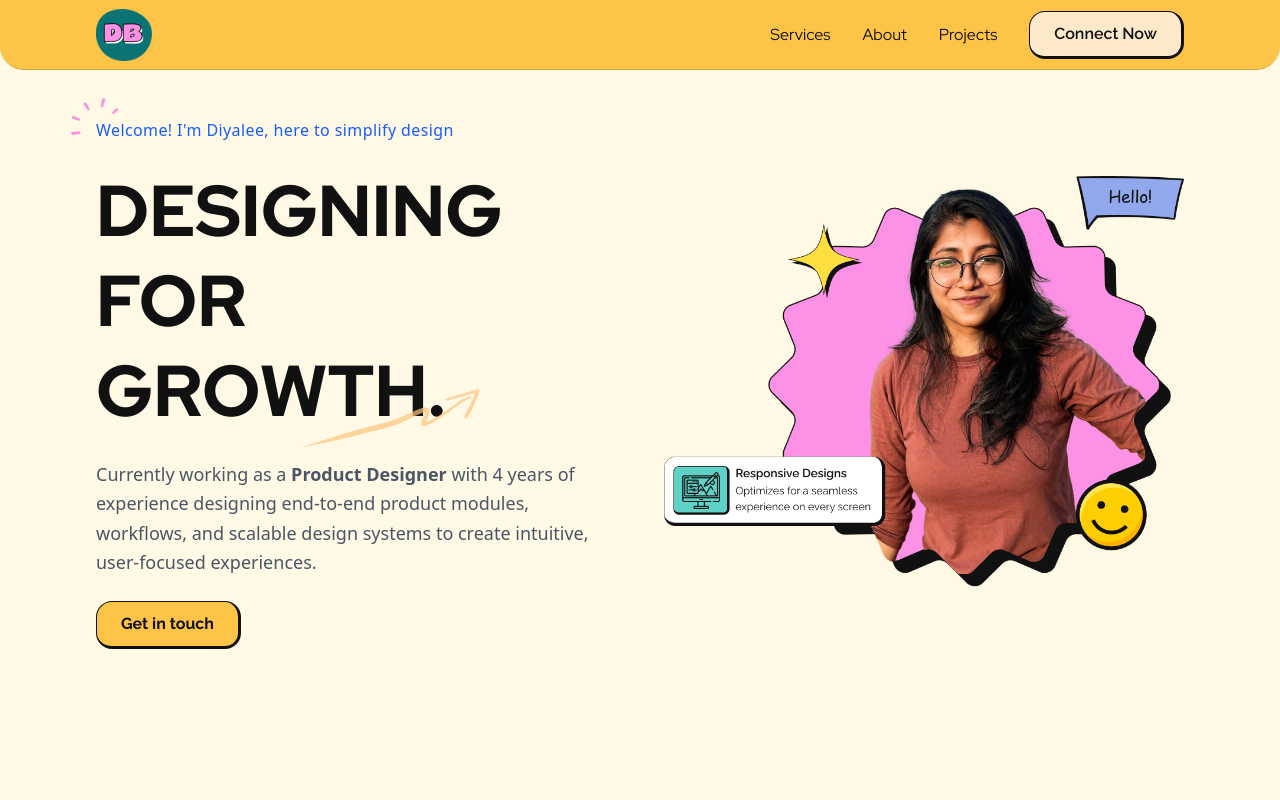
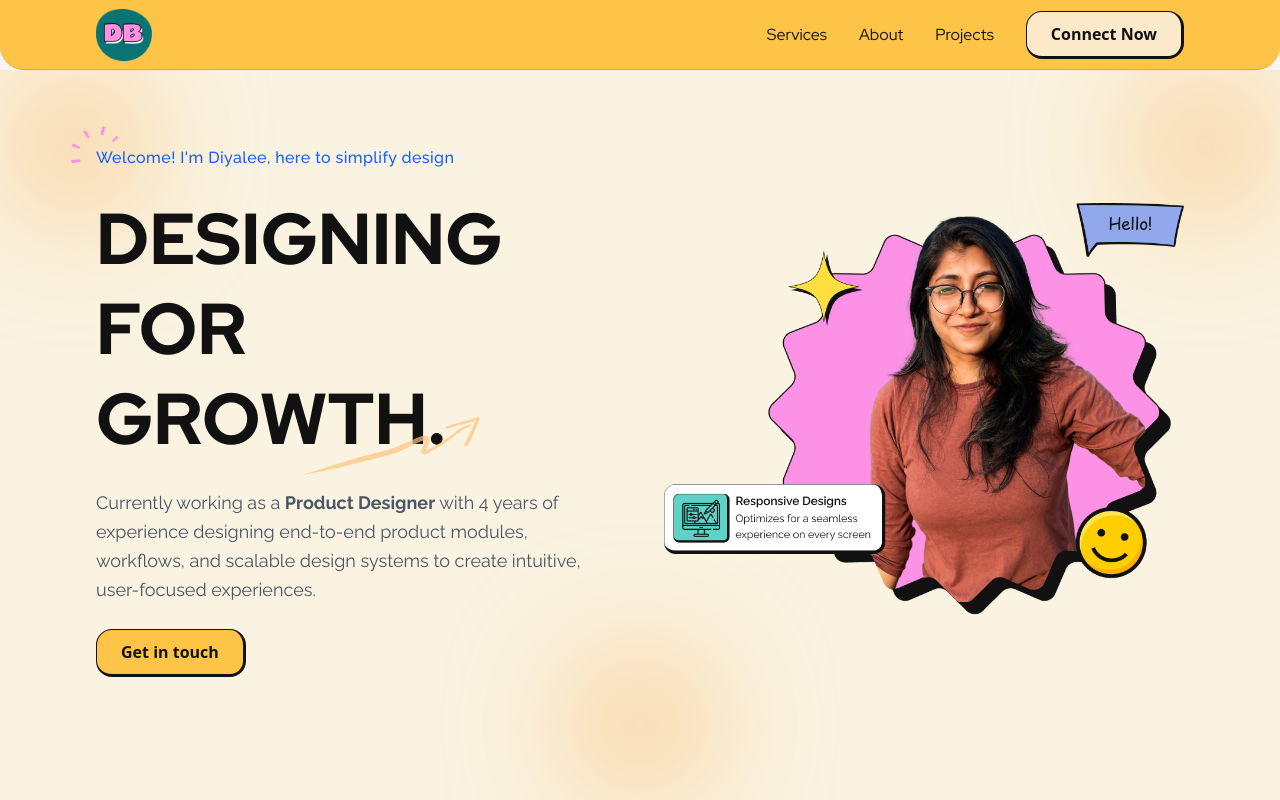
Before and after one commit to Viraj-10/diyalee-portfolio, a React (Vite) app: page / in a window 1280 px wide. Shown: the top 800 px of the page. Built offline with nearby package versions, Linux system fonts and the light colour scheme.

Commit message:
fix: hero section

```diff
--- a/src/App.tsx
+++ b/src/App.tsx
@@ -8,7 +8,7 @@ import { Contact } from './components/sections/Contact';
 
 function App() {
   return (
-    <div className="min-h-screen bg-cream font-sans text-dark overflow-x-hidden">
+    <div className="min-h-screen bg-primary font-sans text-dark overflow-x-hidden">
       <Header />
       <main>
         <Hero />
--- a/src/components/sections/Hero.tsx
+++ b/src/components/sections/Hero.tsx
@@ -7,11 +7,22 @@ import welcometopimage from "../../assets/welcome-top-image.svg"
 
 export const Hero: React.FC = () => {
     return (
-        <Section className="flex flex-col-reverse md:flex-row items-center justify-between gap-12 pt-12 pb-24">
+        <Section className="flex h-[calc(100vh-70px)] flex-col-reverse md:flex-row items-center justify-between gap-12 pt-12 pb-24 bg-secondary overflow-hidden relative">
+            {/* Background - Radial Gradient */}
+            <div className="absolute top-0 left-0 right-0 flex justify-between">
+                <div className="blurred-ellipse">
+                </div>
+                <div className="blurred-ellipse">
+                </div>
+            </div>
+            <div className="absolute bottom-0 left-0 right-0 flex justify-center">
+                <div className="blurred-ellipse">
+                </div>
+            </div>
             {/* Left Content */}
             <div className="flex-1 space-y-6">
                 <div className='relative'>
-                    <p className="text-blue-600 font-medium tracking-wide">
+                    <p className="text-blue-600 font-medium tracking-wide font-body-1">
                         Welcome! I'm Diyalee, here to simplify design
                     </p>
                     <img src={welcometopimage} className="absolute h-12 -top-[28px] -left-[35px]" alt="Welcome Top Image" />
--- a/src/index.css
+++ b/src/index.css
@@ -2,14 +2,14 @@
 
 @theme {
   --font-display: "Red Hat Display", sans-serif;
-    --font-body: "Raleway", sans-serif;
+  --font-body-1: "Raleway", sans-serif;
 
   --color-cream: #FFF9E5;
   --color-yellow: #FDC435;
   --color-yellow-hover: #E5B02A;
   --color-dark: #111111;
   --color-gray: #828282;
-
+  --color-primary: #F9F5F2;
   --color-accent-purple: #E7A5E5;
   --color-accent-blue: #A0D2EB;
   --color-accent-green: #D0F4DE;
@@ -20,6 +20,7 @@
   --color-header-border: #DAA93F;
   --color-btn-bg: #FAF3EB;
   --color-btn-border: #111111;
+  --color-secondary: #FAF3E1;
 }
 
 html {
@@ -29,7 +30,11 @@ html {
 body {
   background-color: var(--color-cream);
   color: var(--color-dark);
-    font-family: var(--font-body);
+  font-family: var(--font-body-1);
+}
+
+p {
+  font-family: var(--font-body-1);
 }
 
 h1,
@@ -40,3 +45,17 @@ h5,
 h6 {
   font-family: var(--font-display);
 }
+
+.blurred-ellipse {
+  width: 150px;
+  height: 150px;
+  /* Different width/height creates an ellipse */
+  background-color: rgba(249, 179, 92, 0.5);
+  /* Partially transparent white background */
+  border-radius: 50%;
+  /* This makes the div an ellipse/circle */
+  display: flex;
+  justify-content: center;
+  align-items: center;
+  filter: blur(60px);
+}
```
Lines whose indentation alone changed are shown as unchanged.
